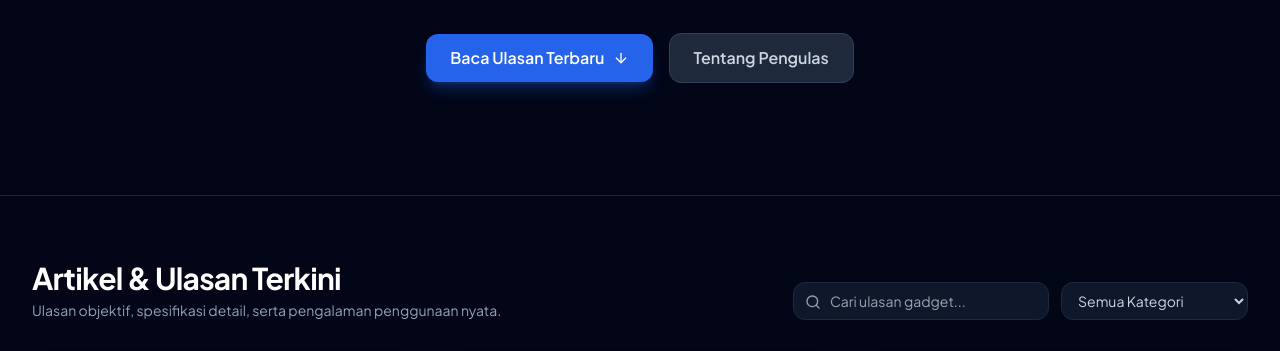
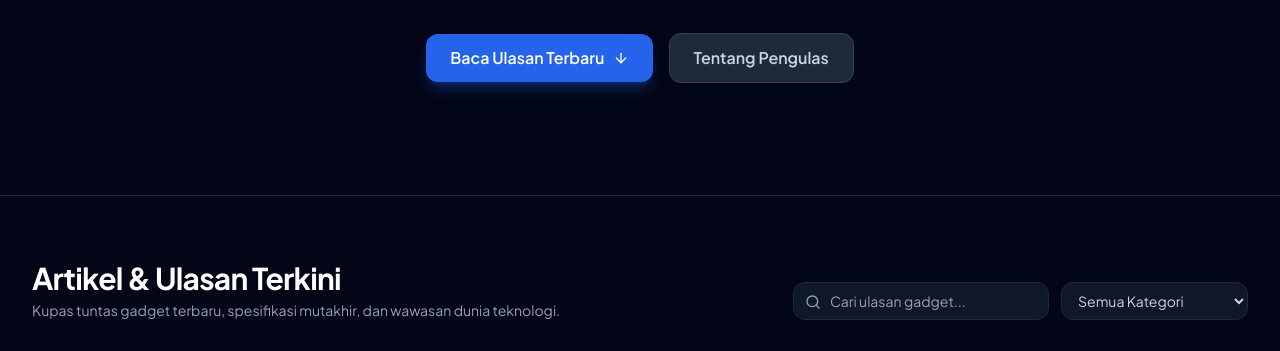
Before and after one commit to ulastech/ulastech-web, a website: page index.html in a window 1280 px wide. Shown: the part 490-841 px from the top of the page. Drawn offline with nearby package versions, Linux system fonts and the light colour scheme.

Commit message:
Update index.html

```diff
--- a/index.html
+++ b/index.html
@@ -142,7 +142,7 @@
       <div class="flex flex-col md:flex-row md:items-end justify-between mb-8 gap-4">
         <div>
           <h2 class="text-2xl sm:text-3xl font-bold text-white tracking-tight">Artikel & Ulasan Terkini</h2>
-          <p class="text-sm text-slate-400 mt-1">Ulasan objektif, spesifikasi detail, serta pengalaman penggunaan nyata.</p>
+          <p class="text-sm text-slate-400 mt-1">Kupas tuntas gadget terbaru, spesifikasi mutakhir, dan wawasan dunia teknologi.</p>
         </div>
         <!-- Search & Filter -->
         <div class="flex flex-wrap items-center gap-3">
```
